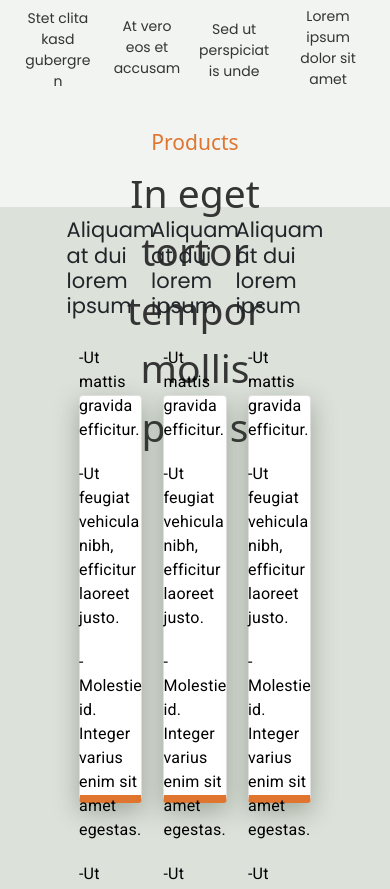
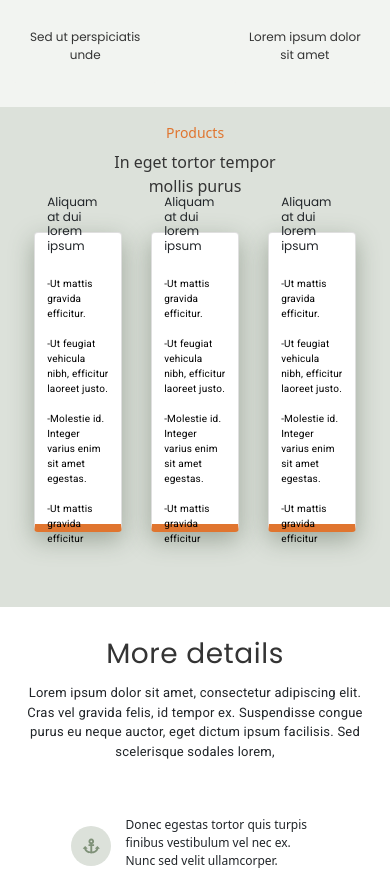
Before and after one commit to HectorAllende/test2_25watts_HectorAllende, a React (Create React App) app: page / in a window 390 px wide. Shown: the part 1064-1953 px from the top of the page. Built offline with nearby package versions, Linux system fonts and the light colour scheme; data requests are answered from the project's data file.

Commit message:
haciendo responsive

```diff
--- a/src/components/Header/Header.js
+++ b/src/components/Header/Header.js
@@ -45,8 +45,8 @@ const Header = () => {
                         <a href="#about" className={navBar ? 'enlace2' : 'enlace'} onClick={handleClick} >About us</a>
                         <a href="#services" className={navBar ? 'enlace2' : 'enlace'} onClick={handleClick}>Services</a>
                         <a href="#products" className={navBar ? 'enlace2' : 'enlace'} onClick={handleClick}>Products</a>
-                        <a href="#" className={navBar ? 'enlace2' : 'enlace'} onClick={handleClick}>Details</a>
-                        <a href="#" className={navBar ? 'enlace2' : 'enlace'} onClick={handleClick}>Contact</a>
+                        <a href="#details" className={navBar ? 'enlace2' : 'enlace'} onClick={handleClick}>Details</a>
+                        <a href="#contact" className={navBar ? 'enlace2' : 'enlace'} onClick={handleClick}>Contact</a>
                     </div>
                 </section>
             </nav>
--- a/src/components/Services/Services.js
+++ b/src/components/Services/Services.js
@@ -13,7 +13,7 @@ const Services = () => {
                     <img src="img/mundo.svg" alt="" />
                     <p>Stet clita kasd gubergren</p>
                 </div>
-                <div className=' card'>
+                <div className='card'>
                     <img src="img/arriba.svg" alt="" />
                     <p>At vero eos et accusam</p>
                 </div>
--- a/src/styles/styles.css
+++ b/src/styles/styles.css
@@ -482,7 +482,7 @@ nav{
     font-family: var(--unnamed-font-family-roboto);
     font-size: var(--unnamed-font-size-16);
     letter-spacing: var(--unnamed-character-spacing-0-22);
-    margin-top: 20px;
+    margin-top: 15px;
 }
 
 
@@ -568,7 +568,7 @@ ul li:before {
     margin: auto;
     display: flex;
     flex-direction: row;
-    justify-content: space-around;
+    justify-content: space-between;
     align-items: center;
     flex-wrap: wrap;
     align-items: center;
@@ -779,21 +779,46 @@ input[type="submit"]{
 
     /* Services */
 
+
+    .services .services_text h1{
+        font-size: 30px;
+    }
+    .services .services_text p{
+        font-size: 14px;
+    }
        .services_card{
            width: 100%;
            margin: auto;
            display: flex;
            flex-wrap: nowrap;
            justify-content: space-between;
-
        }
        .services_card .card p{
 
            font-size: 18px;
        }
 
+       /* Products */
+
+      .products .products_textos p{
+          font-size:30px;
+
+      }
 
 
+      .products .products_card .card h1{
+
+          font-size: 18px;
+
+
+      }
+
+
+      .products .products_card .card ul li{
+
+          font-size: 14px;
+
+      }
 
 }
 
@@ -883,6 +908,8 @@ input[type="submit"]{
 
     /* services */
 
+
+
     .services .services_text{
 
         width: 80%;
@@ -893,6 +920,81 @@ input[type="submit"]{
     .services_card .card p{
         font-size: 14px;
     }
+
+    .services_card .card img{
+        width: 30%;
+        height: 30%;
+    }
+
+      /* Products */
+
+      .products .products_textos p{
+        font-size:26px;
+
+    }
+
+
+    .products .products_card .card h1{
+        font-size: 16px;
+    }
+
+
+    .products .products_card .card ul li{
+        font-size: 12px;
+    }
+
+
+
+        .products .products_card{
+
+        width: 80%;
+        height: 350px;
+
+    }
+
+    /* Details */
+
+
+.details .details_text{
+
+    width: 80%;
+}
+
+.details .details_text h1{
+
+    font-size: 30px;
+    font-family: var(--unnamed-font-family-poppins);
+}
+
+.details .details_text p{
+
+    margin-top: 14px;
+}
+
+
+.details .details_cards{
+    width: 100%;
+    height: 50%;
+
+}
+
+.details .details_cards .card{
+    width: 45%;
+}
+
+.details .details_cards .card img{
+    width: 50px;
+    height: 50px;
+
+}
+
+.details .details_cards .card p{
+    font-size: 14px;
+}
+
+
+
+
 
 
 
@@ -990,10 +1092,112 @@ input[type="submit"]{
             position: absolute;
         }
 
+
+        /* Services */
+
+        .services_card{
+            width: 100%;
+            margin: auto;
+            display: flex;
+            flex-wrap: wrap;
+            justify-content: space-between;
+
+        }
+
+       .services_card .card{
+           width: 40%;
+       }
+
+       .services_card .card p{
+        font-family: var(--unnamed-font-family-poppins);
+        font-size: 12px;
+        color: var(--unnamed-color-343434);
+        width: 80%;
+        text-align: center;
+        margin-top: 30px;
+    }
+
+
+
+      /* Products */
+      .products .products_textos h1{
+        font-size:16px;
+
+    }
+
+      .products .products_textos p{
+        font-size:21px;
+
+    }
+
+
+    .products .products_card .card h1{
+        font-size: 14px;
+    }
+
+
+    .products .products_card .card ul li{
+        font-size: 10px;
+    }
+
+
+
+        .products .products_card{
+
+        width: 90%;
+        height: 350px;
+
+    }
+          /* Details */
+
+
+.details .details_text{
+
+    width: 90%;
+
+}
+
+.details .details_text h1{
+
+    font-size: 28px;
+}
+
+.details .details_text p{
+    margin-top: 5px;
+    font-size: 13px;
+}
+
+
+.details .details_cards{
+    width: 70%;
+    height: 50%;
+
+}
+
+.details .details_cards .card{
+    width: 100%;
+}
+
+.details .details_cards .card img{
+    width: 40px;
+    height: 40px;
+
+}
+
+.details .details_cards .card p{
+    font-size: 12px;
+}
+
+
+
 }
 
 @media screen and (max-width:575px){
         /* about */
+
+        .about{
+            height: 400px;
+        }
 
         .about img{
             width: 150px;
@@ -1029,4 +1233,38 @@ input[type="submit"]{
         }
 
 
+     /* Products */
+
+     .products{
+
+        height: 500px;
+
     }
+
+     .products .products_textos h1{
+        font-size:14px;
+
+    }
+
+      .products .products_textos p{
+        font-size:16px;
+
+    }
+
+
+    .products .products_card .card h1{
+        font-size: 12px;
+    }
+
+    .products .products_card .card ul li{
+        font-size: 10px;
+    }
+
+    .products .products_card{
+
+        width: 90%;
+        height: 300px;
+
+    }
+
+}
```
Lines whose indentation alone changed are shown as unchanged.
